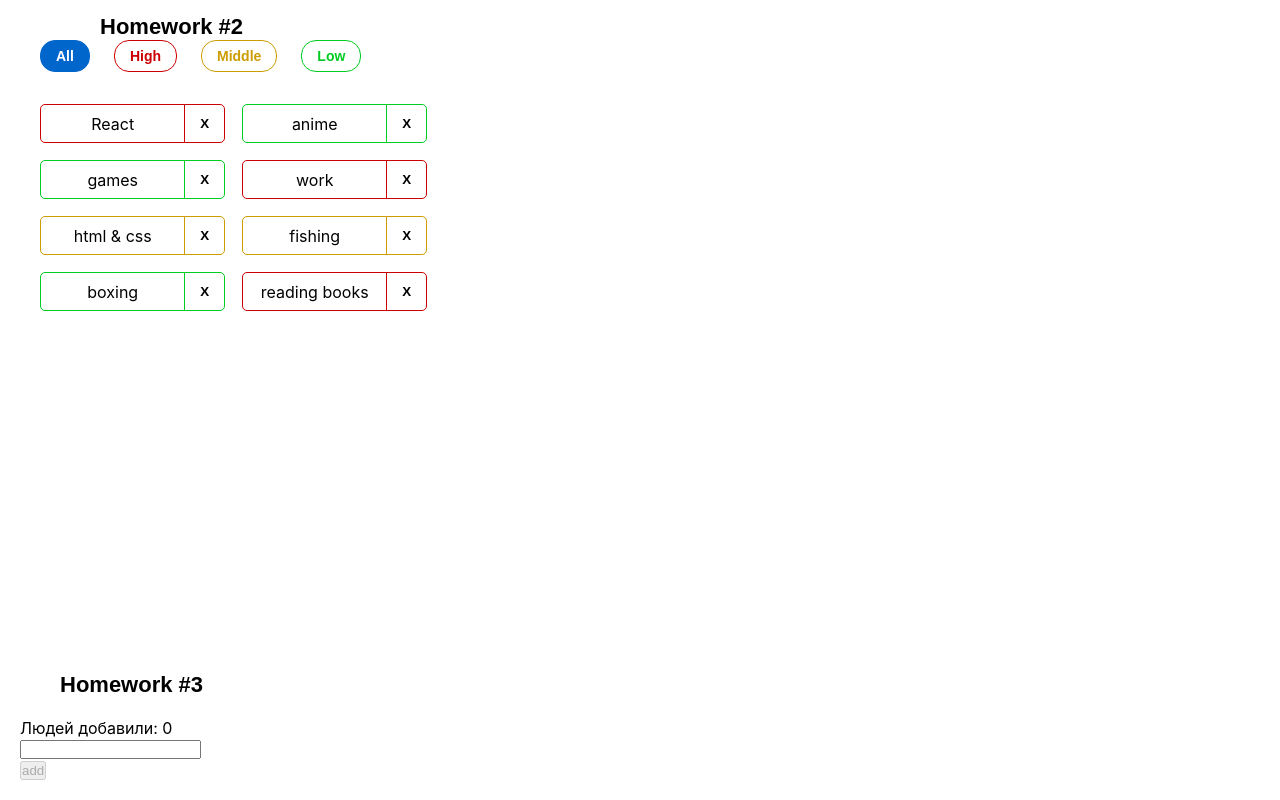
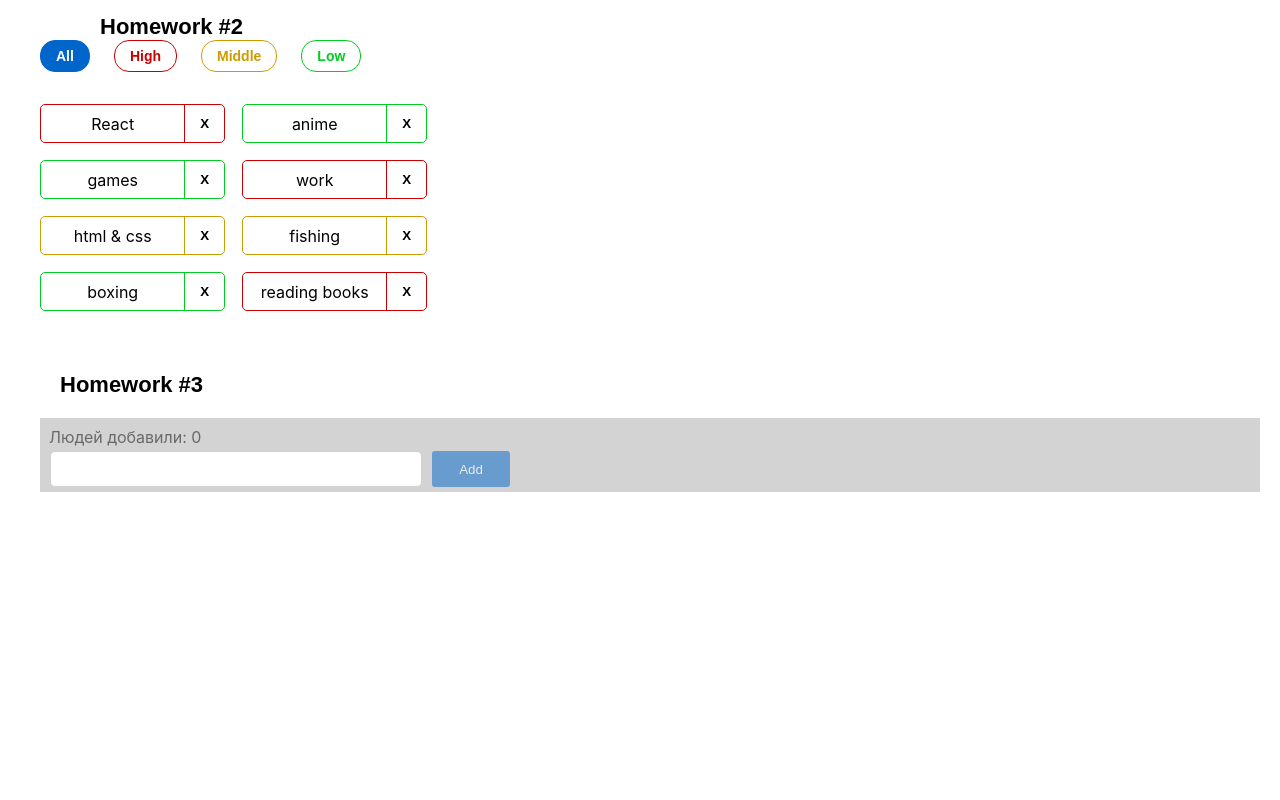
Before and after one commit to krlkonstantine/AutotestHWs, a React (Create React App) app: page / in a window 1280 px wide. Shown: the part 646-1446 px from the top of the page. After the commit the page ends 1158 px from the top, so only its background shows below. Built offline with nearby package versions, Linux system fonts and the light colour scheme.

Commit message:
3hw done

```diff
--- a/src/s1-main/App.module.css
+++ b/src/s1-main/App.module.css
@@ -13,7 +13,7 @@
 }
 
 .hw2Container {
-    margin: 350px 30px;
+    margin: 350px 30px 50px 30px;
     padding: 10px;
     display: flex;
     flex-direction: column;
--- a/src/s2-homeworks/hw03/Greeting.module.css
+++ b/src/s2-homeworks/hw03/Greeting.module.css
@@ -1,35 +1,75 @@
 .greetingForm {
+    background-color: lightgrey;
+    padding: 5px;
+    margin-left: 20px;
 }
 
 .inputAndButtonContainer {
+    display: flex;
+    flex-wrap: wrap;
+    justify-content: flex-start;
 }
 
 .error {
+    color: red;
+    /*font-weight: 500;
+    font-size: 17px;*/
 }
 
 .input {
+    width: 372px;
+    min-height: 36px;
+    border-radius: 5px;
+    border: 1px solid #D1D1D1;
+    margin: 0 5px;
+    padding: 4px 8px ;
 }
 
 .input:focus {
+    border: 1px solid chartreuse;
 }
 
 .errorInput {
+    width: 372px;
+    min-height: 36px;
+    border-radius: 5px;
+    border: 1px solid red;
+    margin: 0 5px;
+    padding: 4px 8px ;
+
 }
 
 .button {
+    margin: 0 5px;
+    width: 78px;
+    height: 36px;
+    color: white;
+    border: 0 solid;
+    background: #0066CC;
+    border-radius: 3px;
 }
 
 .button:focus {
+
 }
 
 .button:active {
+    color: #0066CC;
+    border: 0 solid;
+    background: white;
 }
 
 .button:disabled {
+    opacity: 0.5;
 }
 
 .text {
+    color: rgba(0, 0, 0, 0.5);
+    margin: 4px;
 }
 
 .greeting {
+    color: black;
+    margin: 4px 8px;
+    font-size: 18px;
 }
--- a/src/s2-homeworks/hw03/Greeting.tsx
+++ b/src/s2-homeworks/hw03/Greeting.tsx
@@ -57,7 +57,7 @@ const Greeting: React.FC<GreetingPropsType> = (
                     className={s.button}
                     disabled={!name.trim()}
                 >
-                    add
+                    Add
                 </button>
             </div>
 
--- a/src/s2-homeworks/hw03/GreetingContainer.tsx
+++ b/src/s2-homeworks/hw03/GreetingContainer.tsx
@@ -64,7 +64,6 @@ const GreetingContainer: React.FC<GreetingContainerPropsType> = ({
 
     const totalUsers = users.length // need to fix
     const lastUserName = users.length > 0 ? users[users.length-1].name : ''
-    //(users.length > 0) { users[totalUsers+1].name} // need to fix
 
     return (
         <Greeting
```
